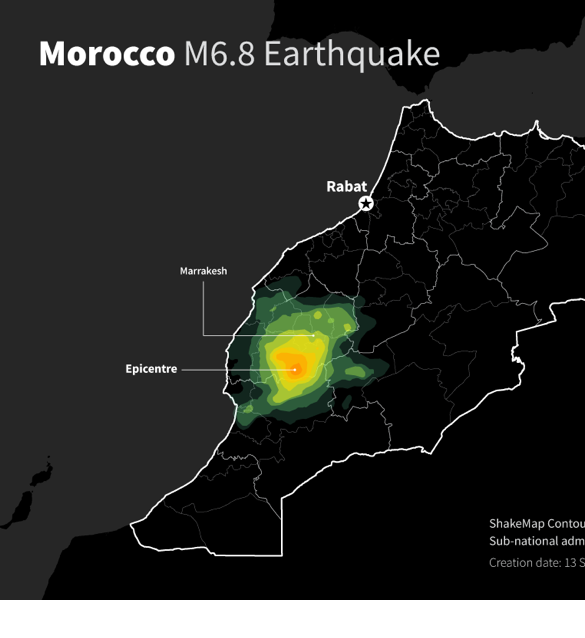
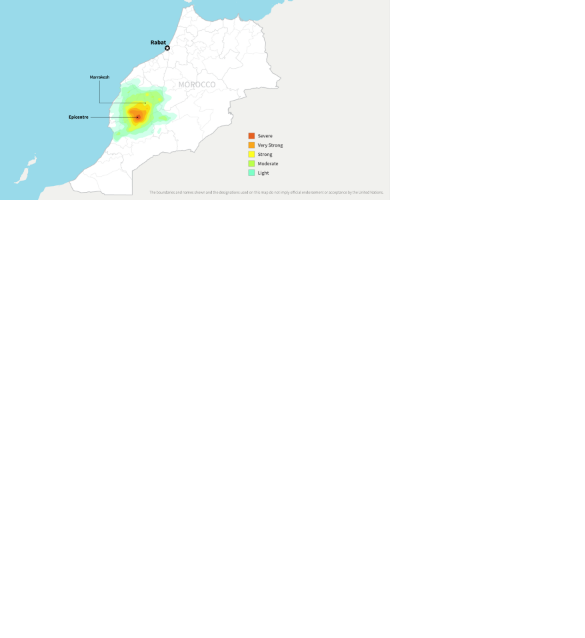
Before and after one commit to OCHA-DAP/viz-morocco-earthquake, a plain HTML site: page index.html in a window 390 px wide. Shown: the top 638 px of the page, 585 px wide, since content can reach past the window. Drawn offline with Linux system fonts and the light colour scheme.

Commit message:
update visual styling

```diff
--- a/index.html
+++ b/index.html
@@ -11,15 +11,21 @@
         text-align: center;
       }
       img {
-        height: 600px;
+        height: 100%;
         width: auto;
+      }
+      @media only screen and (max-width: 768px) {
+        img {
+          height: auto;
+          width: 100%;
+        }
       }
     </style>
   </head>
 
   <body>
     <main>
-      <img src='img/morocco-admin-and-shake-v2.png' />
+      <img src='img/morocco-HDX-shake-1.png' />
     </main>
   </body>
 </html>
```
Also changed, not shown: img/morocco-HDX-shake-1.png (added).
